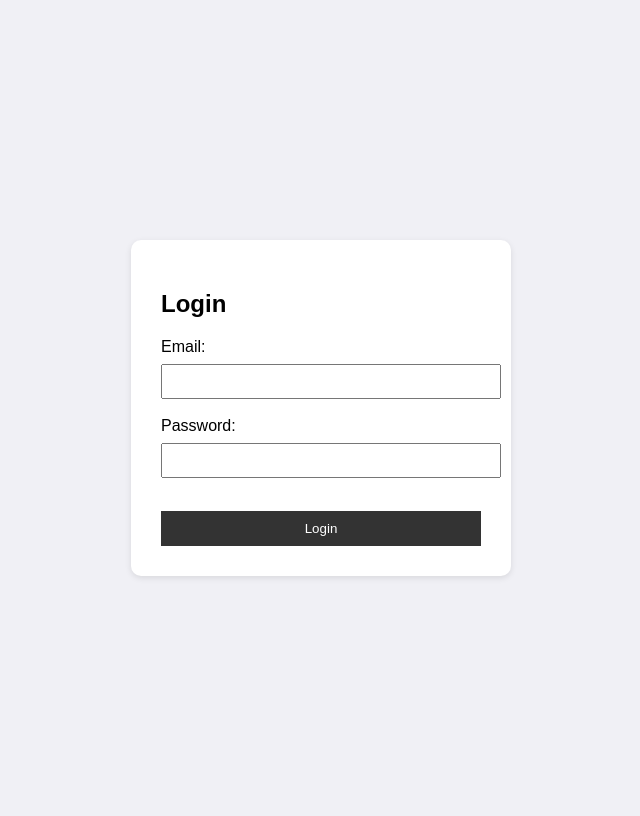
After one commit to jovanas98/letsdance, a Django app: page /login/ in a window 1280 px wide. The commit adds this page. Shown: the whole page, without its empty margins (319-959 px from the left). Run offline with Django 5.2, Linux system fonts and the light colour scheme.

Commit message:
Add login setup, school registration expansion, and UI templates

```diff
--- /dev/null
+++ b/dance_app/templates/dance_app/login.html
@@ -0,0 +1,59 @@
+<!DOCTYPE html>
+<html>
+<head>
+    <title>Login</title>
+    <style>
+        body {
+            font-family: Arial, sans-serif;
+            background-color: #f0f0f5;
+            display: flex;
+            justify-content: center;
+            align-items: center;
+            height: 100vh;
+        }
+        .login-card {
+            background: white;
+            padding: 30px;
+            border-radius: 10px;
+            box-shadow: 0 2px 6px rgba(0,0,0,0.1);
+            width: 320px;
+        }
+        input {
+            width: 100%;
+            padding: 8px;
+            margin-top: 8px;
+        }
+        button {
+            margin-top: 15px;
+            width: 100%;
+            background-color: #333;
+            color: white;
+            border: none;
+            padding: 10px;
+            cursor: pointer;
+        }
+    </style>
+</head>
+<body>
+    <div class="login-card">
+        <h2>Login</h2>
+
+        {% if messages %}
+            {% for message in messages %}
+                <p style="color:red;">{{ message }}</p>
+            {% endfor %}
+        {% endif %}
+
+        <form method="POST">
+            {% csrf_token %}
+            <label>Email:</label><br>
+            <input type="email" name="email" required><br><br>
+
+            <label>Password:</label><br>
+            <input type="password" name="password" required><br><br>
+
+            <button type="submit">Login</button>
+        </form>
+    </div>
+</body>
+</html>
--- a/dance_app/urls.py
+++ b/dance_app/urls.py
@@ -5,4 +5,6 @@ urlpatterns = [
     path('', views.landing, name='landing'),
     path('register/dancer/', views.register_dancer, name='register_dancer'),
     path('register/school/', views.register_school, name='register_school'),
+    path('schools/', views.school_list, name='school_list'),
+    path('login/', views.login_view, name='login'),
 ]
--- a/dance_app/views.py
+++ b/dance_app/views.py
@@ -1,4 +1,5 @@
 from django.shortcuts import render
+from .models import DanceSchool
 
 def landing(request):
     return render(request, 'dance_app/landing.html')
@@ -8,7 +9,56 @@ def register_dancer(request):
         pass
     return render(request, 'dance_app/register_dancer.html')
 
+from django.shortcuts import render, redirect
+from .models import DanceSchool
+
 def register_school(request):
     if request.method == "POST":
-        pass
+        name = request.POST.get("name")
+        address = request.POST.get("address")
+        city = request.POST.get("city")
+        contact_email = request.POST.get("contact_email")
+        phone_number = request.POST.get("phone_number")
+        dances_taught = request.POST.get("dances_taught")
+        classes_per_week = request.POST.get("classes_per_week")
+
+        DanceSchool.objects.create(
+            name=name,
+            address=address,
+            city=city,
+            contact_email=contact_email,
+            phone_number=phone_number,
+            dances_taught=dances_taught,
+            classes_per_week=classes_per_week
+        )
+
+        return redirect('school_list')
+
     return render(request, 'dance_app/register_school.html')
+
+def school_list(request):
+    schools = DanceSchool.objects.all()
+    return render(request, 'dance_app/school_list.html', {'schools': schools})
+
+from django.shortcuts import render, redirect
+from django.contrib import messages
+from .models import User
+
+def login_view(request):
+    if request.method == "POST":
+        email = request.POST.get("email")
+        password = request.POST.get("password")
+
+        try:
+            user = User.objects.get(email=email)
+            if user.check_password(password):
+                request.session['user_id'] = user.id
+                request.session['user_name'] = user.name
+                messages.success(request, f"Welcome back, {user.name}!")
+                return redirect('landing')
+            else:
+                messages.error(request, "Invalid password.")
+        except User.DoesNotExist:
+            messages.error(request, "No user with that email found.")
+
+    return render(request, 'dance_app/login.html')
```
Also changed, not shown: dance_app/models.py (+24 -0 lines), dance_app/templates/dance_app/register_school.html (+18 -8 lines), dance_app/templates/dance_app/school_list.html (added, +43 -0 lines), dance_app/migrations/0003_danceschool_address_danceschool_classes_per_week_and_more.py (added), dance_app/migrations/0004_user.py (added), db.sqlite3.
